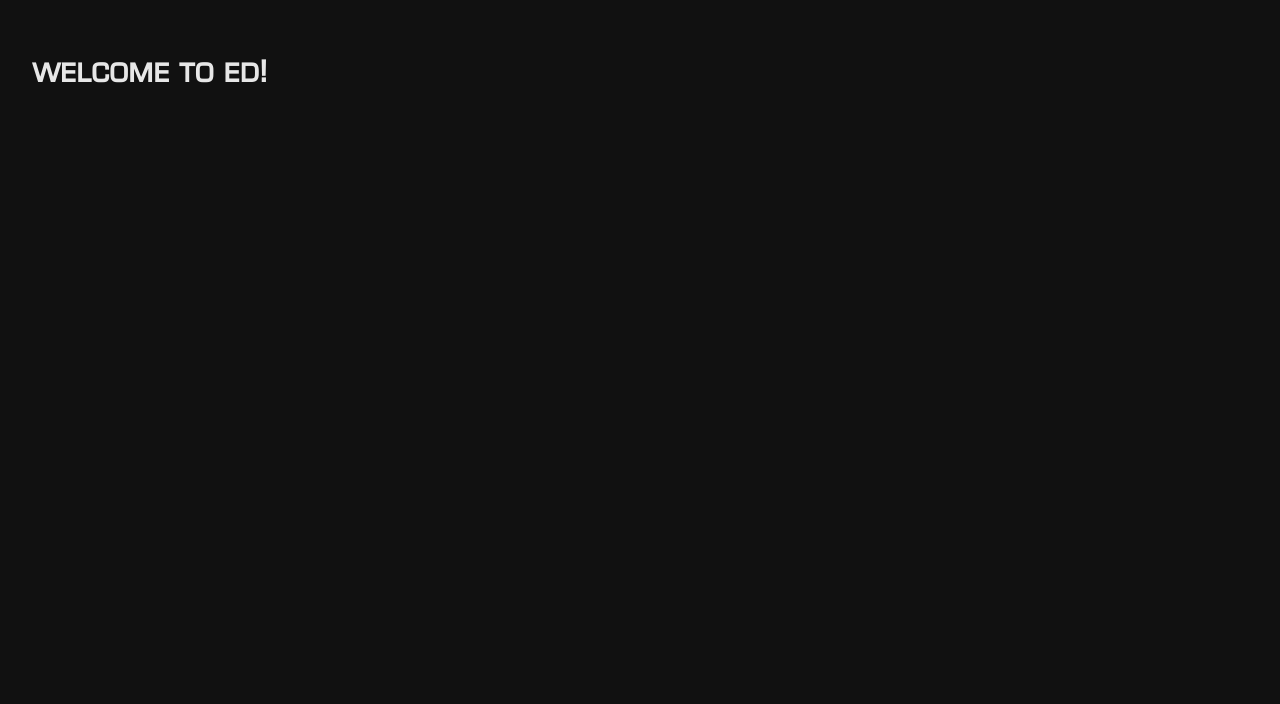
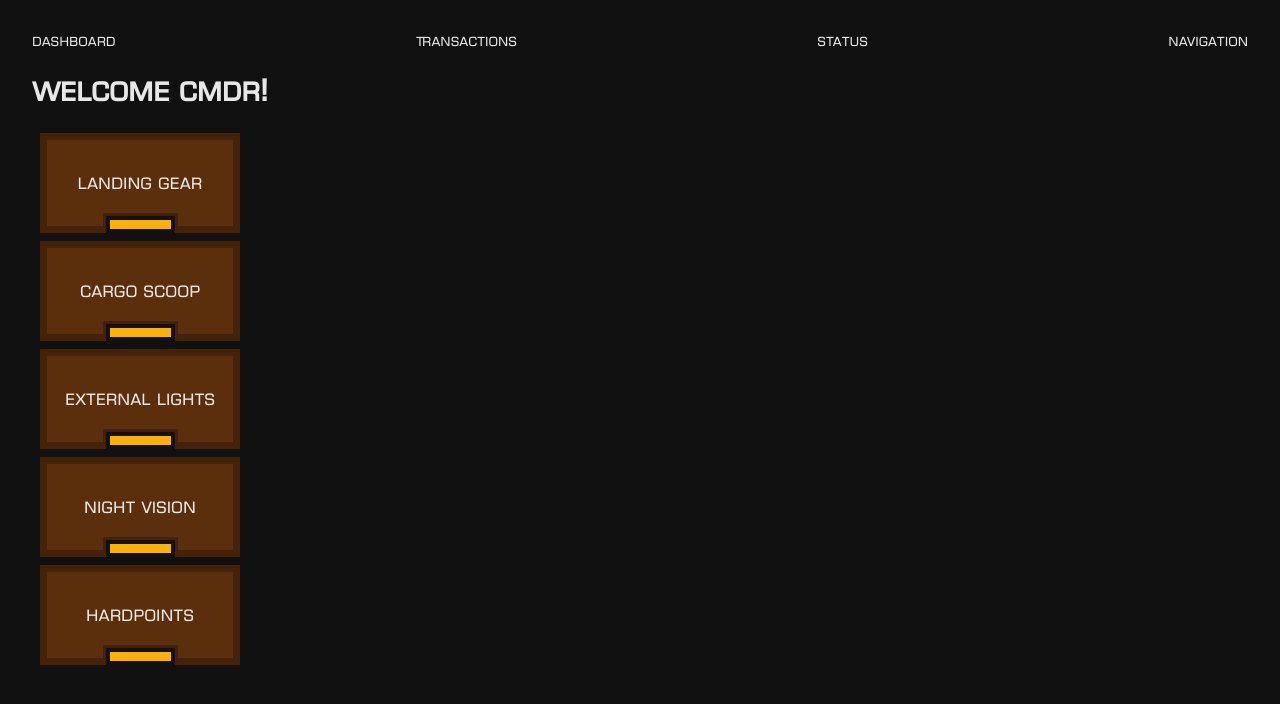
Before and after one commit to nathanielparry78/ed-app, a Next.js app: page / in a window 1280 px wide. Shown: the top 704 px of the page. Built offline with nearby package versions, Linux system fonts and the light colour scheme.

Commit message:
added button toggle, added status page, styled components

```diff
--- /dev/null
+++ b/components/Nav/index.js
@@ -0,0 +1,21 @@
+import Link from 'next/link'
+import styled from 'styled-components'
+
+const NavContainer = styled.div`
+  display: flex;
+  justify-content: space-between;
+  width: 100%;
+`
+
+export default function Nav ({className = ""}) {
+  return (
+    <NavContainer className={className}>
+      <Link href="/">Dashboard</Link>
+      {/* <Link href="">Scanners</Link>
+      <Link href="">Targeting</Link> */}
+      <Link href="/log">Transactions</Link>
+      <Link href="/status">Status</Link>
+      <Link href="/systems">Navigation</Link>
+    </NavContainer>
+  )
+}
--- /dev/null
+++ b/components/ToggleButton/index.js
@@ -0,0 +1,45 @@
+import { useState } from 'react'
+import styled from 'styled-components'
+
+const Button = styled.div`
+  height: 100px;
+  width: 200px;
+  max-height: 100px;
+  background: var(--orangeButton);
+  display: flex;
+  align-items: center;
+  justify-content: center;
+  font-size: 1.25rem;
+  position: relative;
+  user-select: none;
+  cursor: pointer;
+  margin: .5rem;
+  text-align: center;
+  border: 7px solid #00000040;
+`
+
+const Indicator = styled.span`
+  position: absolute;
+  bottom: -7px;
+  background: var(--yellow);
+  height: 20px;
+  width: 75px;
+  border: 3px solid #45210D;
+  border-bottom: none;
+  box-sizing: border-box;
+  box-shadow: inset 0px 0px 0 4px #111;
+
+  ${({active}) => active && `background: var(--green)`}
+`
+
+export default function ToggleButton ({text}) {
+  const [ active, setActive ] = useState(false)
+  return (
+    <>
+      <Button onClick={() => setActive(!active)}>
+        {text}
+        <Indicator active={active}/>
+      </Button>
+    </>
+  )
+}
--- a/package.json
+++ b/package.json
@@ -16,6 +16,10 @@
     "ndjson-parse": "^1.0.4",
     "next": "10.1.3",
     "react": "^17.0.2",
-    "react-dom": "^17.0.2"
+    "react-dom": "^17.0.2",
+    "styled-components": "^5.2.3"
+  },
+  "devDependencies": {
+    "babel-plugin-styled-components": "^1.12.0"
   }
 }
--- a/pages/_app.js
+++ b/pages/_app.js
@@ -1,7 +1,17 @@
+import { ThemeProvider } from 'styled-components'
 import '../styles/globals.css'
+import Nav from '../components/Nav'
+
+const theme = {};
 
 function MyApp({ Component, pageProps }) {
-  return <Component {...pageProps} />
+  return (
+    <>
+      <ThemeProvider theme={theme}/>
+      <Nav/>
+      <Component {...pageProps} />
+    </>
+  )
 }
 
 export default MyApp
--- a/pages/_document.js
+++ b/pages/_document.js
@@ -1,22 +1,31 @@
 import Document, { Html, Head, Main, NextScript } from 'next/document'
+import { ServerStyleSheet } from 'styled-components'
+import Nav from '../components/Nav'
 
-class MyDocument extends Document {
+export default class MyDocument extends Document {
   static async getInitialProps(ctx) {
-    const initialProps = await Document.getInitialProps(ctx)
-    return { ...initialProps }
-  }
+    const sheet = new ServerStyleSheet()
+    const originalRenderPage = ctx.renderPage
 
-  render() {
-    return (
-      <Html>
-        <Head />
-        <body>
-          <Main />
-          <NextScript />
-        </body>
-      </Html>
-    )
+    try {
+      ctx.renderPage = () =>
+        originalRenderPage({
+          enhanceApp: (App) => (props) =>
+            sheet.collectStyles(<App {...props} />),
+        })
+
+      const initialProps = await Document.getInitialProps(ctx)
+      return {
+        ...initialProps,
+        styles: (
+          <>
+            {initialProps.styles}
+            {sheet.getStyleElement()}
+          </>
+        ),
+      }
+    } finally {
+      sheet.seal()
+    }
   }
 }
-
-export default MyDocument
--- a/pages/index.js
+++ b/pages/index.js
@@ -1,5 +1,5 @@
 import Head from 'next/head'
-import { commodities, systems } from './api/eddb'
+import ToggleButton from '../components/ToggleButton'
 
 export default function Home() {
   return (
@@ -11,8 +11,14 @@ export default function Home() {
 
       <main>
         <h1>
-          Welcome to ED!
+          Welcome CMDR!
         </h1>
+
+        <ToggleButton text="Landing Gear"/>
+        <ToggleButton text="Cargo Scoop"/>
+        <ToggleButton text="External Lights"/>
+        <ToggleButton text="Night Vision"/>
+        <ToggleButton text="Hardpoints"/>
 
 
       </main>
--- a/styles/globals.css
+++ b/styles/globals.css
@@ -15,7 +15,10 @@
   --blueHR: #0a8bd6;
   --orange: #ff7100;
   --orangeRow: #ff710025;
+  --orangeButton: #ff710050;
   --orangeWeb: #f07b05;
+  --green: #029e4c;
+  --yellow: #ffb000;
   --yellowBorder: #9E885F;
   --alliance: #029e4c;
   --federationRed: #ff0000;
```
Also changed, not shown: pages/status.js (added, +99 -0 lines), public/ModulesInfo.json (added, +31 -0 lines), .babelrc (added), 2 other files (tests, documents, lock files or other folders).
